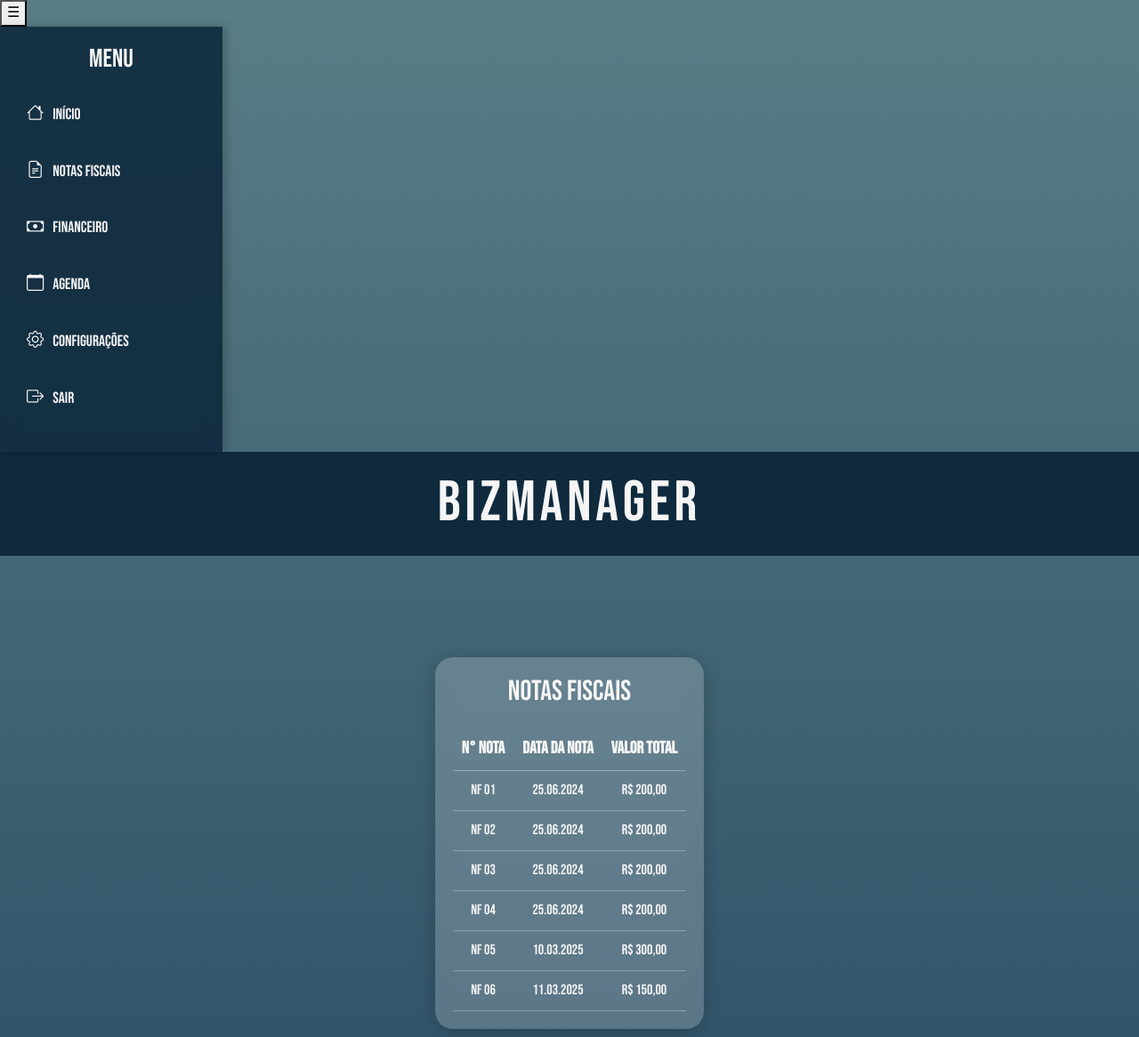
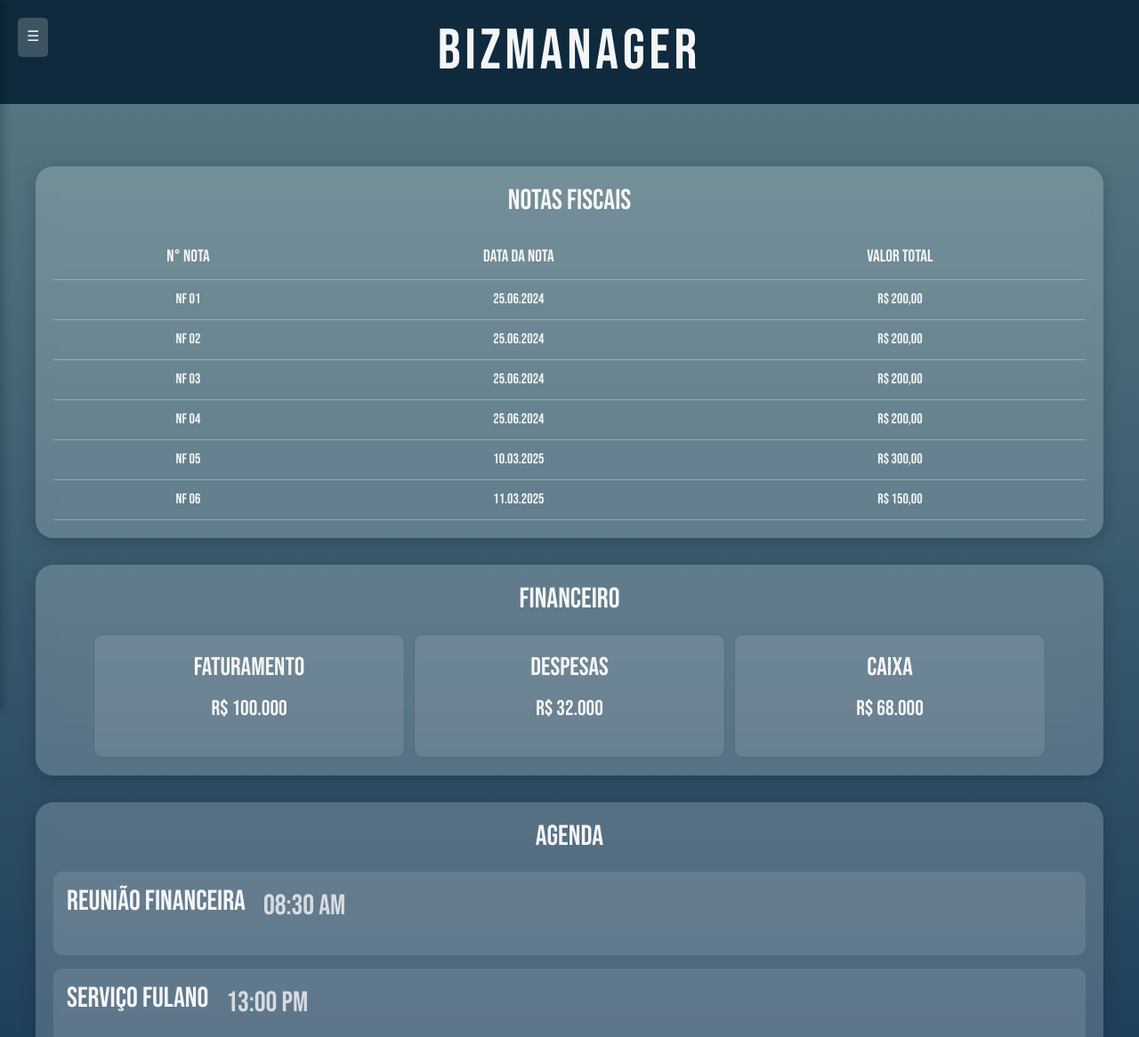
Before and after one commit to caetanoApollo/BizManager_HTML, a plain HTML site: page main.html in a window 1280 px wide. Shown: the top 1166 px of the page at 89% size. Drawn offline with nearby package versions, Linux system fonts and the light colour scheme.

Commit message:
Add files via upload

```diff
--- a/main.html
+++ b/main.html
@@ -13,8 +13,6 @@
     <link rel="stylesheet" href="styles.css">
 </head>
 <body>
-    <div class="desktop-container">
-        <!-- Menu Lateral -->
     <aside class="sidebar">
         <div class="sidebar-header">
             <h2>MENU</h2>
@@ -29,16 +27,12 @@
         </ul>
     </aside>
 
-        <!-- Conteúdo Principal -->
     <div class="main-content">
-            <!-- Header -->
         <header>
             <h1>BIZMANAGER</h1>
         </header>
 
-            <!-- Main Content -->
         <main class="dashboard-main">
-                <!-- Notas Fiscais Section -->
             <section class="dashboard-section">
                 <h2>NOTAS FISCAIS</h2>
                 <table class="notas-table">
@@ -74,7 +68,6 @@
                 </table>
             </section>
 
-                <!-- Financeiro Section -->
             <section class="dashboard-section">
                 <h2>FINANCEIRO</h2>
                 <div class="financeiro-cards">
@@ -93,7 +86,6 @@
                 </div>
             </section>
 
-                <!-- Agenda Section -->
             <section class="dashboard-section">
                 <h2>AGENDA</h2>
                 <div class="agenda-list">
@@ -109,6 +101,5 @@
             </section>
         </main>
     </div>
-    </div>
 </body>
 </html>
--- a/script.js
+++ b/script.js
@@ -1,6 +1,7 @@
 document.addEventListener("DOMContentLoaded", function () {
     // Toggle Menu Lateral
     const sidebar = document.querySelector(".sidebar");
+    if (sidebar) {
         const toggleMenu = document.createElement("button");
         toggleMenu.innerHTML = "☰";
         toggleMenu.classList.add("toggle-menu");
@@ -9,13 +10,16 @@ document.addEventListener("DOMContentLoaded", function () {
         toggleMenu.addEventListener("click", function () {
             sidebar.classList.toggle("active");
         });
+    }
 
     // Logout
     const logoutButton = document.querySelector(".sidebar-menu li:last-child a");
+    if (logoutButton) {
         logoutButton.addEventListener("click", function (event) {
             event.preventDefault();
             window.location.href = "index.html";
         });
+    }
 
     // Simulação de carregamento de Notas Fiscais via API
     const notasFiscais = [
@@ -24,9 +28,20 @@ document.addEventListener("DOMContentLoaded", function () {
     ];
 
     const notasTable = document.querySelector(".notas-table tbody");
+    if (notasTable) {
         notasFiscais.forEach(nota => {
             const row = document.createElement("tr");
             row.innerHTML = `<td>${nota.numero}</td><td>${nota.data}</td><td>${nota.valor}</td>`;
             notasTable.appendChild(row);
         });
+    }
+
+    // Redirecionar para main.html ao clicar no botão "Entrar"
+    const btnEntrar = document.querySelector(".btn-entrar");
+    if (btnEntrar) {
+        btnEntrar.addEventListener("click", function (event) {
+            event.preventDefault(); // Impede o envio do formulário
+            window.location.href = "main.html"; // Redireciona para main.html
         });
+    }
+});
--- a/styles.css
+++ b/styles.css
@@ -4,6 +4,9 @@ body {
     padding: 0;
     color: #F5F5F5;
     background: linear-gradient(to bottom, #5A7D85, #1C3D5A);
+    min-height: 100vh;
+    display: flex;
+    flex-direction: column;
 }
 
 header {
@@ -65,6 +68,7 @@ main {
 .input-group input:focus {
     outline: none;
 }
+
 .btn-entrar, .btn-cadastrar {
     width: 100%;
     padding: 10px;
@@ -124,6 +128,7 @@ main {
     display: flex;
     flex-direction: column;
     gap: 30px;
+    padding: 20px;
 }
 
 .dashboard-section {
@@ -132,6 +137,7 @@ main {
     border-radius: 20px;
     box-shadow: 0px 4px 20px rgba(0, 0, 0, 0.2);
     padding: 20px;
+    width: 150vh;
 }
 
 .dashboard-section h2 {
@@ -140,7 +146,6 @@ main {
     text-align: center;
 }
 
-/* Notas Fiscais Table */
 .notas-table {
     width: 100%;
     border-collapse: collapse;
@@ -154,13 +159,13 @@ main {
 
 .notas-table th {
     font-size: 1.2rem;
+    font-weight: normal;
 }
 
 .notas-table td {
     font-size: 1rem;
 }
 
-/* Financeiro Cards */
 .financeiro-cards {
     display: flex;
     justify-content: space-between;
@@ -168,6 +173,7 @@ main {
 }
 
 .card {
+    color: #F5F5F5;
     background: rgba(255, 255, 255, 0.1);
     border-radius: 10px;
     padding: 20px;
@@ -176,15 +182,14 @@ main {
 }
 
 .card h3 {
-    font-size: 1.5rem;
+    font-size: 1.8rem;
     margin-bottom: 10px;
 }
 
 .card p {
-    font-size: 1.2rem;
+    font-size: 1.5rem;
 }
 
-/* Agenda List */
 .agenda-list {
     display: flex;
     flex-direction: column;
@@ -192,27 +197,38 @@ main {
 }
 
 .agenda-item {
+    display: flex;
+    gap: 60%;
     background: rgba(255, 255, 255, 0.1);
     border-radius: 10px;
     padding: 15px;
 }
 
 .agenda-item h3 {
-    font-size: 1.2rem;
+    font-size: 2rem;
     margin-bottom: 5px;
 }
 
 .agenda-item p {
-    font-size: 1rem;
+    font-size: 2rem;
     color: rgba(245, 245, 245, 0.8);
 }
 
 .sidebar {
     width: 250px;
-    background: rgba(15, 42, 61, 0.9); /* Cor de fundo com transparência */
+    background: rgba(15, 42, 61, 0.9);
     backdrop-filter: blur(10px);
     padding: 20px;
     box-shadow: 4px 0 10px rgba(0, 0, 0, 0.2);
+    position: fixed;
+    height: 100%;
+    left: -250px;
+    transition: left 0.3s ease;
+    z-index: 1000;
+}
+
+.sidebar.active {
+    left: 0;
 }
 
 .sidebar-header h2 {
@@ -249,3 +265,114 @@ main {
 .sidebar-menu i {
     font-size: 1.2rem;
 }
+
+.toggle-menu {
+    position: fixed;
+    top: 20px;
+    left: 20px;
+    background: rgba(255, 255, 255, 0.2);
+    border: none;
+    border-radius: 5px;
+    padding: 10px;
+    color: #F5F5F5;
+    cursor: pointer;
+    z-index: 1001;
+}
+
+@media (max-width: 768px) {
+    main {
+        flex-direction: column;
+        padding: 5vh;
+    }
+
+    .login-section, .info-section {
+        margin-top: 2vh;
+        width: 100%;
+    }
+
+    header h1 {
+        font-size: 3rem;
+    }
+}
+
+@media (max-width: 480px) {
+    header h1 {
+        font-size: 2.5rem;
+    }
+
+    .login-section {
+        padding: 20px;
+    }
+
+    .btn-entrar, .btn-cadastrar {
+        font-size: 1rem;
+        padding: 8px;
+    }
+}
+
+.dashboard-main {
+    display: flex;
+    flex-direction: column;
+    gap: 30px;
+    padding: 20px;
+}
+
+.dashboard-section {
+    background: rgba(255, 255, 255, 0.2);
+    backdrop-filter: blur(10px);
+    border-radius: 20px;
+    box-shadow: 0px 4px 20px rgba(0, 0, 0, 0.2);
+    padding: 20px;
+    width: 100%;
+    max-width: 1200px;
+    margin: 0 auto;
+}
+
+.financeiro-cards {
+    display: flex;
+    justify-content: center;
+    gap: 10px;
+    flex-wrap: wrap;
+}
+
+.card {
+    flex: 1 1 300px;
+    max-width: 350px;
+}
+
+.agenda-item {
+    display: flex;
+    flex-wrap: wrap;
+    gap: 20px;
+}
+
+.sidebar {
+    width: 250px;
+    position: fixed;
+    height: 100%;
+    left: -250px;
+    transition: left 0.3s ease;
+    z-index: 1000;
+}
+
+@media (max-width: 1024px) {
+    .financeiro-cards {
+        flex-direction: row;
+        justify-content: center;
+    }
+
+    .agenda-item {
+        flex-direction: column;
+    }
+}
+
+@media (max-width: 768px) {
+    .sidebar {
+        width: 100%;
+        left: -100%;
+    }
+
+    .sidebar.active {
+        left: 0;
+    }
+}
```
Also changed, not shown: index.html (indentation only). Lines whose indentation alone changed are shown as unchanged.
